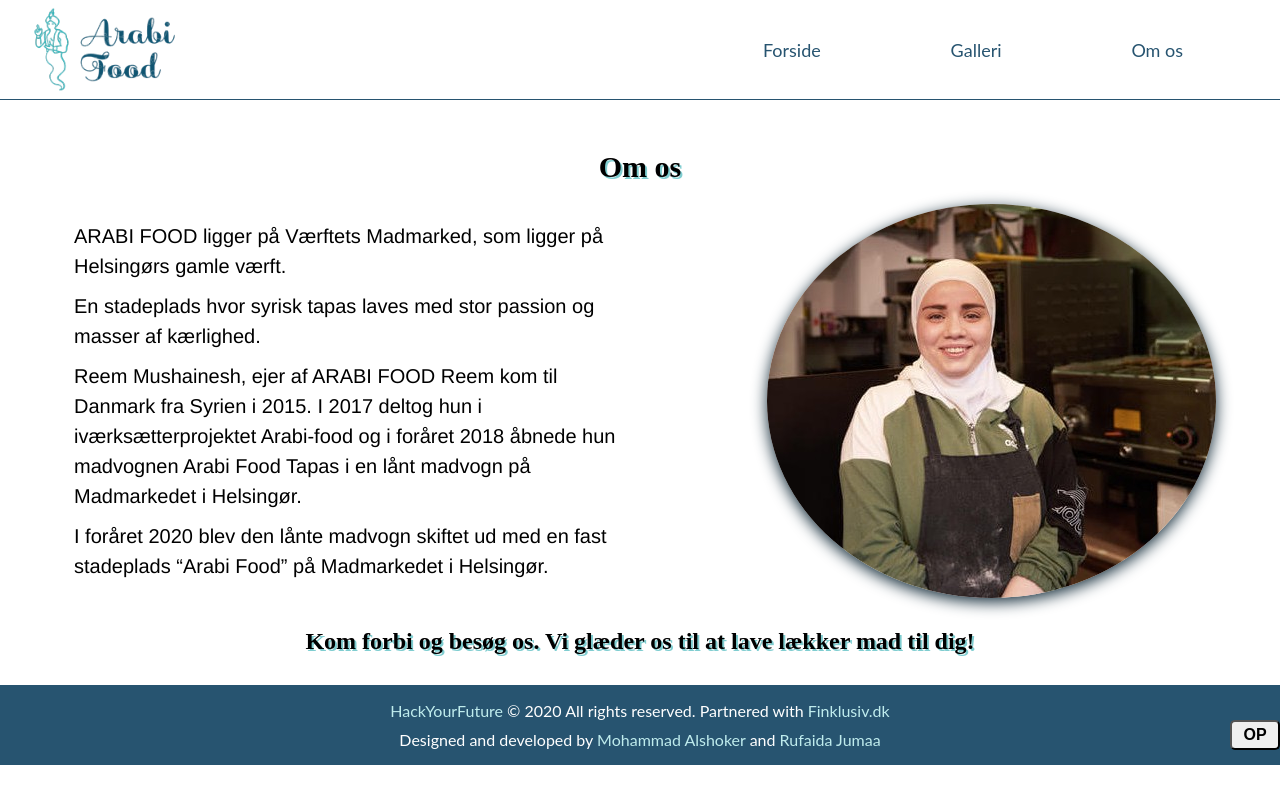
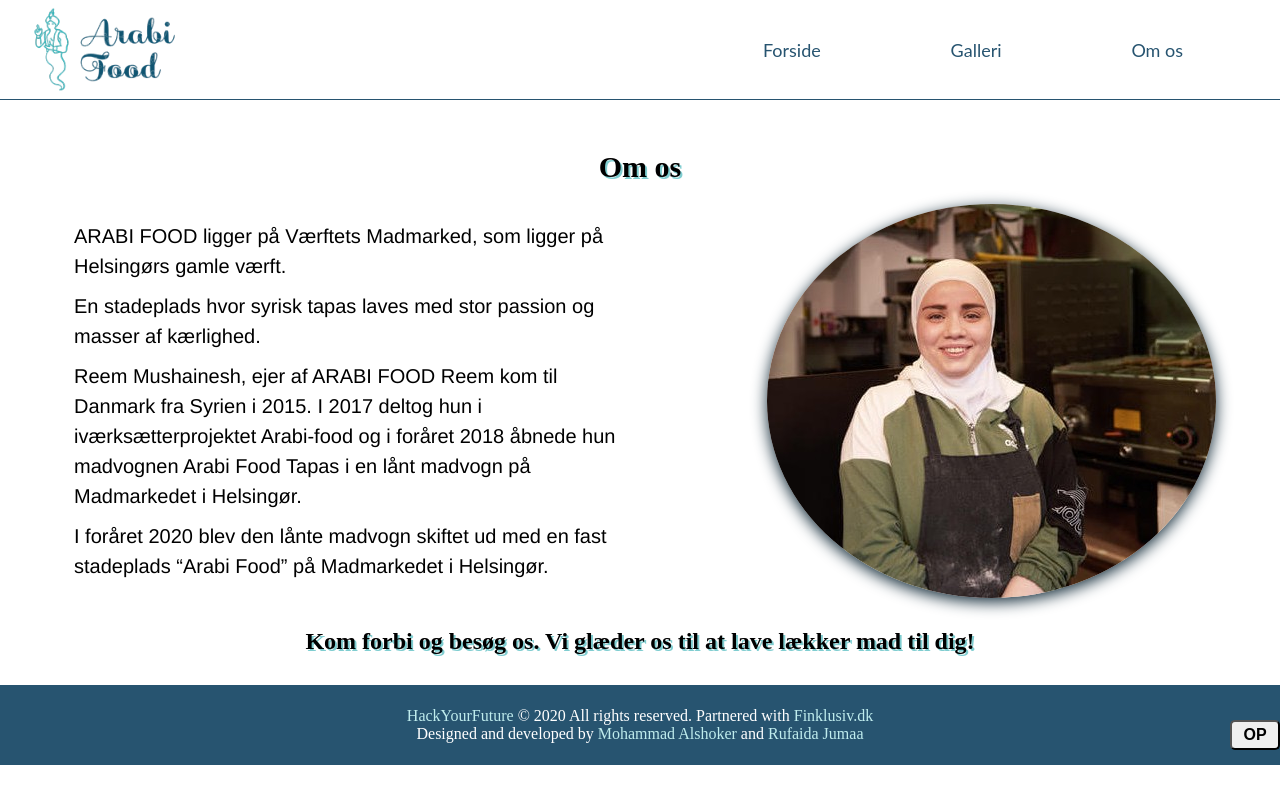
Before and after one commit to rufaidaju/ArabiFoodTapas, a React (Create React App) app: page /about in a window 1280 px wide. Built offline with nearby package versions, Linux system fonts and the light colour scheme.

Commit message:
Change p to span in footer

```diff
--- a/src/components/Footer.js
+++ b/src/components/Footer.js
@@ -4,7 +4,7 @@
   return (
     <section className="footer">
       <div>
-        <p>
+        <span>
           <a
             href="https://www.hackyourfuture.dk/ "
             target="_blank"
@@ -23,11 +23,11 @@
               Finklusiv.dk{" "}
             </a>
           </span>{" "}
-        </p>
+        </span>
       </div>
 
       <div>
-        <p>
+        <span>
           Designed and developed by{" "}
           <span>
             <a
@@ -50,7 +50,7 @@
               Rufaida Jumaa{" "}
             </a>
           </span>
-        </p>
+        </span>
       </div>
     </section>
   );
```
